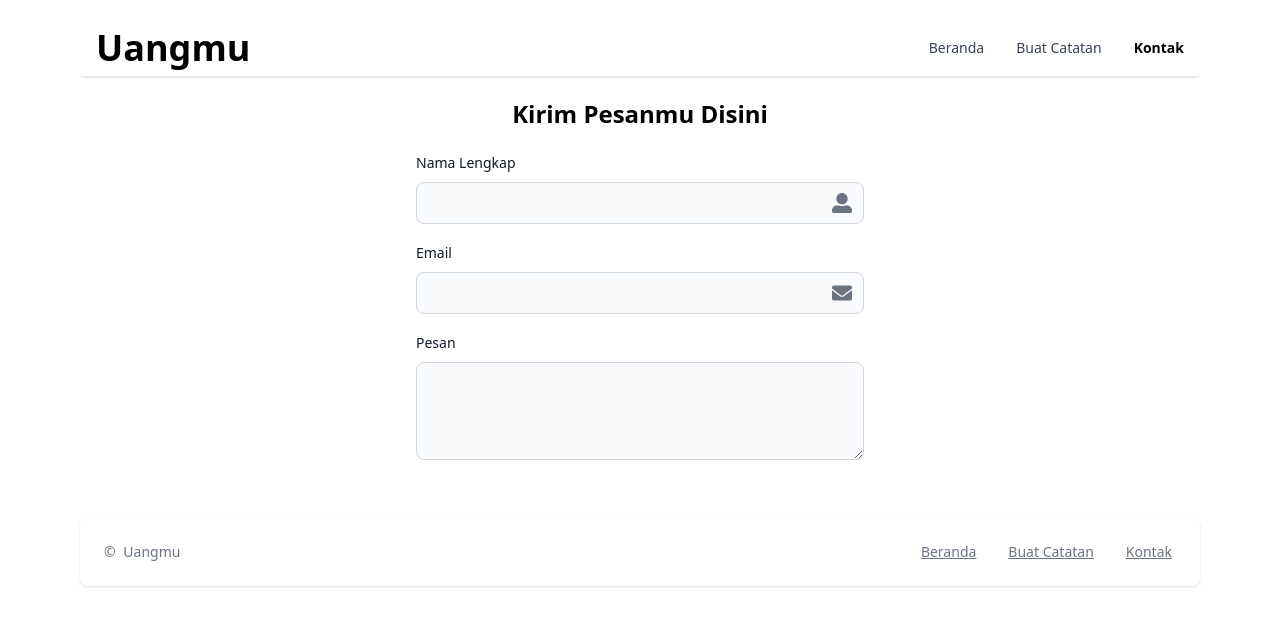
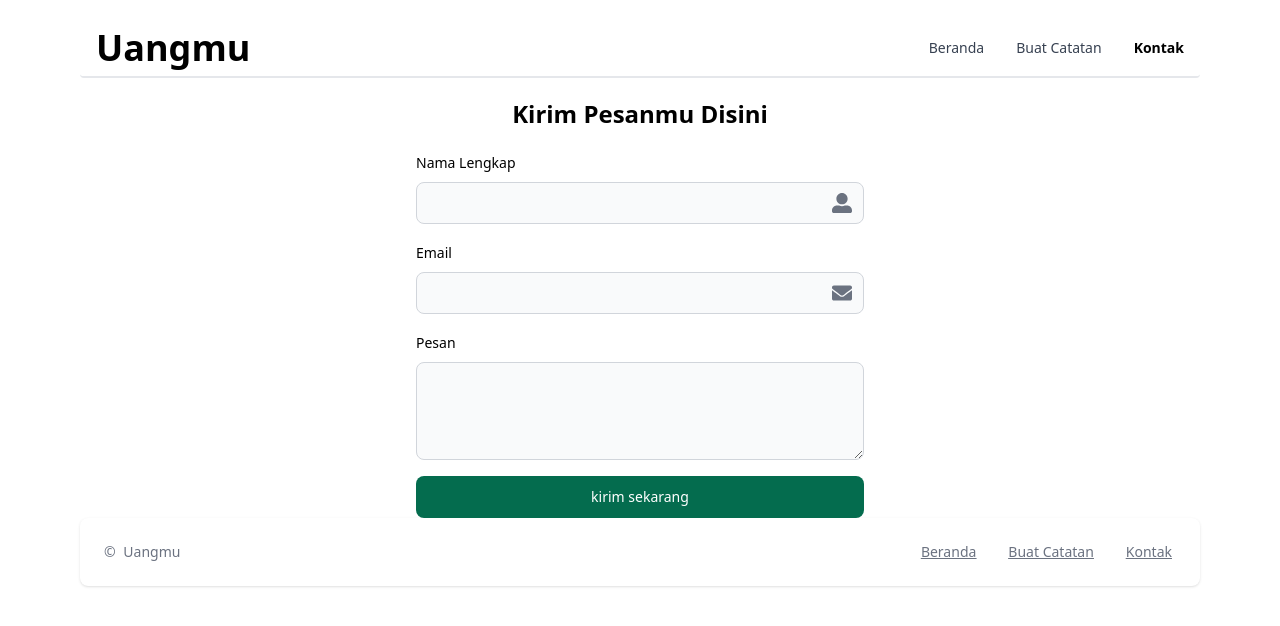
Before and after one commit to Anugerah20/Uangmu, a React (Vite) app: page /contact in a window 1280 px wide. Shown: the top 626 px of the page. Built offline with nearby package versions, Linux system fonts and the light colour scheme.

Commit message:
edit bg-color btn

```diff
--- a/src/pages/Contact.jsx
+++ b/src/pages/Contact.jsx
@@ -13,15 +13,18 @@ const Contact = () => {
 
                <form className="flex flex-col gap-4 mx-auto w-4/5 sm:max-w-md mt-5">
                     <div>
+
                          <div className="mb-2 block">
                               <Label
-                                   htmlFor="text"
+                                   color="gray"
+                                   htmlFor="input-gray"
                                    value="Nama Lengkap"
                               />
                          </div>
                          <TextInput
+                              color="gray"
+                              id="input-gray"
                               rightIcon={FaUserAlt}
-                              id="text"
                               required
                               type="text"
                               autoComplete="off"
@@ -30,13 +33,15 @@ const Contact = () => {
                     <div>
                          <div className="mb-2 block">
                               <Label
-                                   htmlFor="email"
+                                   color="gray"
+                                   htmlFor="input-gray"
                                    value="Email"
                               />
                          </div>
                          <TextInput
+                              color="gray"
+                              id="input-gray"
                               rightIcon={FaEnvelope}
-                              id="email"
                               required
                               type="email"
                               autoComplete="off"
@@ -45,20 +50,22 @@ const Contact = () => {
                     <div>
                          <div className="mb-2 block">
                               <Label
-                                   htmlFor="massage"
+                                   color="gray"
+                                   htmlFor="input-gray"
                                    value="Pesan"
                               />
                          </div>
                          <Textarea
+                              color="gray"
+                              id="input-gray"
                               className="text-sm"
-                              id="massage"
                               required
                               rows={4}
                               autoComplete="off"
                          />
                     </div>
 
-                    <Button type="submit">
+                    <Button color="success" type="submit">
                          kirim sekarang
                     </Button>
                </form>
```
